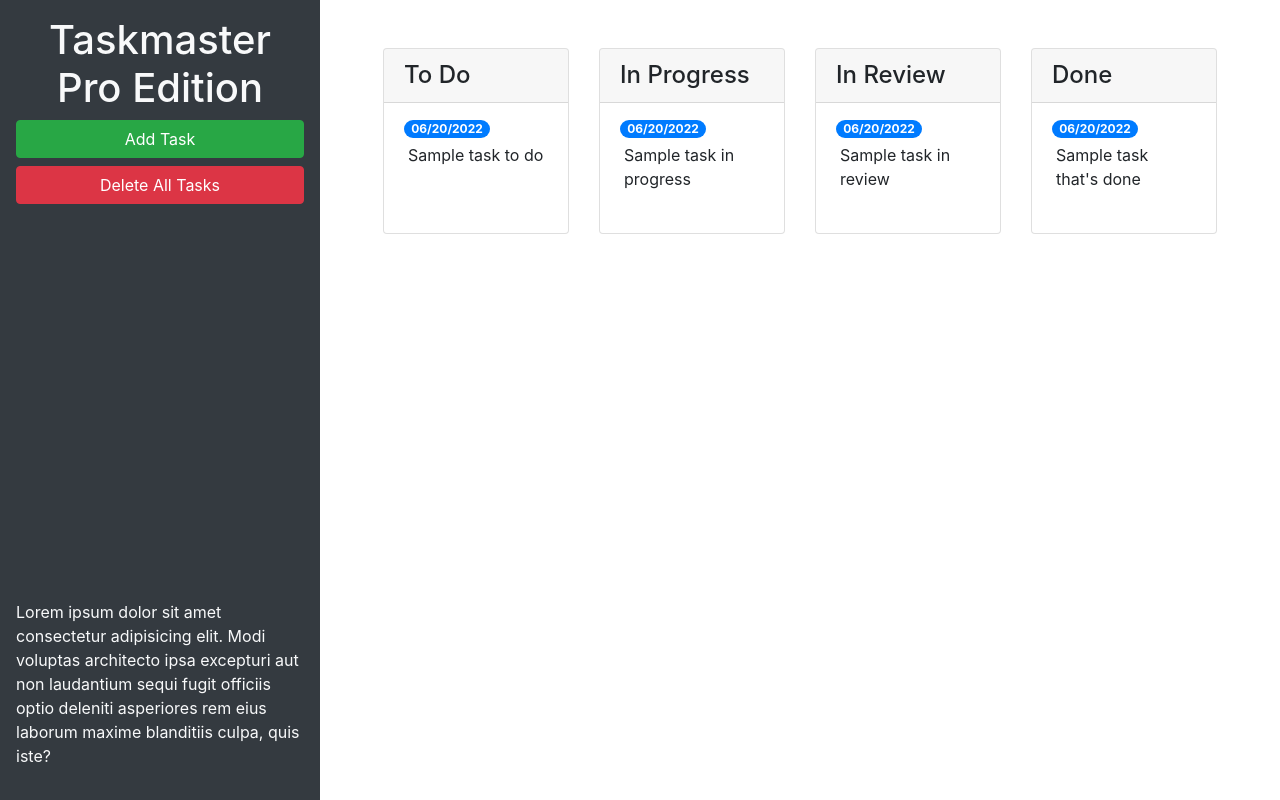
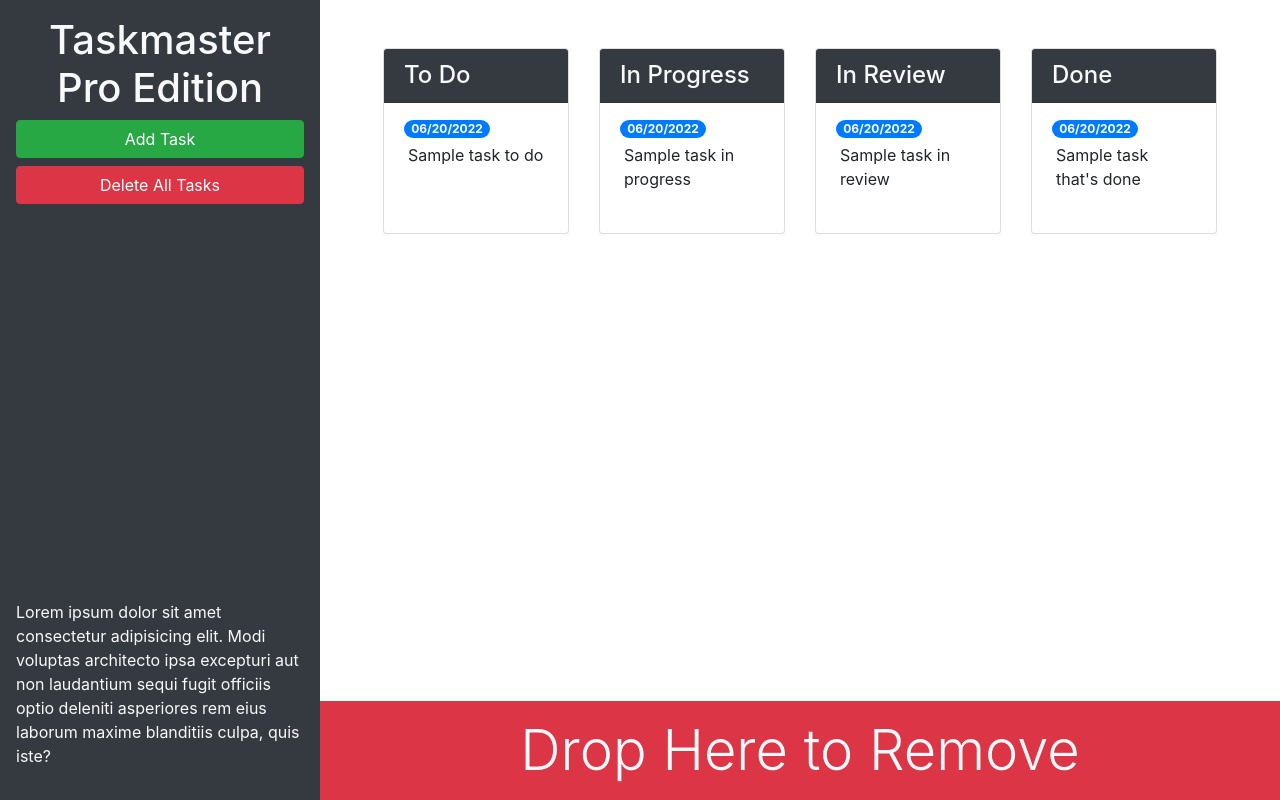
Before and after one commit to emalie/taskmaster-pro, a plain HTML site: page index.html in a window 1280 px wide. Drawn offline with nearby package versions, Linux system fonts and the light colour scheme.

Commit message:
completed card styling and trash drop zone

```diff
--- a/index.html
+++ b/index.html
@@ -13,12 +13,12 @@
 <body>
 
   <div class="row min-vh-100 no-gutters">
-    <header class="col-12 col-lg-3 bg-dark text-light d-flex flex-column p-4 p-lg-3">
+    <header class="col-12 col-lg-3 bg-dark text-light sticky-top d-flex flex-column p-4 p-lg-3">
       <h1 class="text-center">Taskmaster Pro Edition</h1>
       <button id="create-task" class="btn btn-block btn-success" data-toggle="modal" data-target="#task-form-modal">Add
         Task</button>
       <button id="remove-tasks" class="btn btn-block btn-danger">Delete All Tasks</button>
-      <p class="mt-auto">Lorem ipsum dolor sit amet consectetur adipisicing elit. Modi voluptas architecto ipsa
+      <p class="mt-auto d-none d-lg-block">Lorem ipsum dolor sit amet consectetur adipisicing elit. Modi voluptas architecto ipsa
         excepturi aut non
         laudantium sequi fugit officiis optio deleniti asperiores rem eius laborum maxime blanditiis culpa, quis iste?
       </p>
@@ -28,7 +28,7 @@
         <!-- To Do Start-->
         <div class="col-12 col-md-6 col-xl-3 mb-3">
             <div class="card">
-                <h4 class="card-header">To Do</h4>
+                <h4 class=" card-header bg-dark text-light">To Do</h4>
                 <ul id="list-toDo" class="list-group list-group-flush">
                     <li class="list-group-item">
                         <span class="badge badge-primary badge-pill">06/20/2022</span>
@@ -41,7 +41,7 @@
         <!-- In Progress Start -->
         <div class="col-12 col-md-6 col-xl-3 mb-3">
             <div class="card">
-                <h4 class="card-header">In Progress</h4>
+                <h4 class=" card-header bg-dark text-light">In Progress</h4>
                 <ul id="list-inProgress" class="list-group list-group-flush">
                     <li class="list-group-item">
                         <span class="badge badge-primary badge-pill">06/20/2022</span>
@@ -54,7 +54,7 @@
         <!-- In Review Start -->
         <div class="col-12 col-md-6 col-xl-3 mb-3">
             <div class="card">
-                <h4 class="card-header">In Review</h4>
+                <h4 class=" card-header bg-dark text-light">In Review</h4>
                 <ul id="list-inReview" class="list-group list-group-flush">
                     <li class="list-group-item">
                         <span class="badge badge-primary badge-pill">06/20/2022</span>
@@ -67,7 +67,7 @@
         <!-- Done Start -->
         <div class="col-12 col-md-6 col-xl-3 mb-3">
             <div class="card">
-                <h4 class="card-header">Done</h4>
+                <h4 class=" card-header bg-dark text-light">Done</h4>
                 <ul id="list-done" class="list-group list-group-flush">
                     <li class="list-group-item">
                         <span class="badge badge-primary badge-pill">06/20/2022</span>
@@ -77,6 +77,11 @@
             </div>
         </div>
         <!-- Done End -->
+      </div>
+      <div id="trash" class="mt-auto">
+        <div class="w-100 bg-danger p-3 text-center text-light display-4">
+            Drop Here to Remove
+        </div>
       </div>
     </main>
   </div>
```
